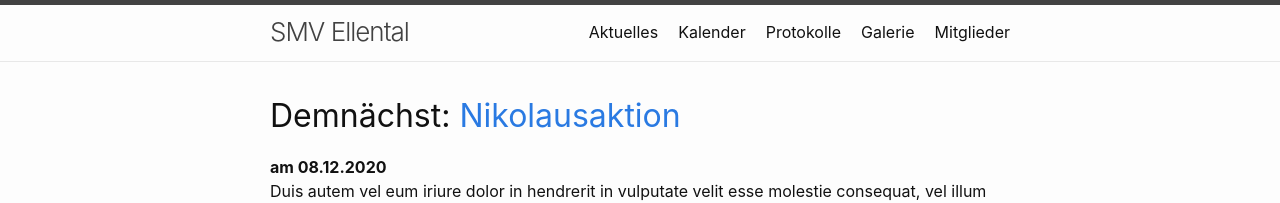
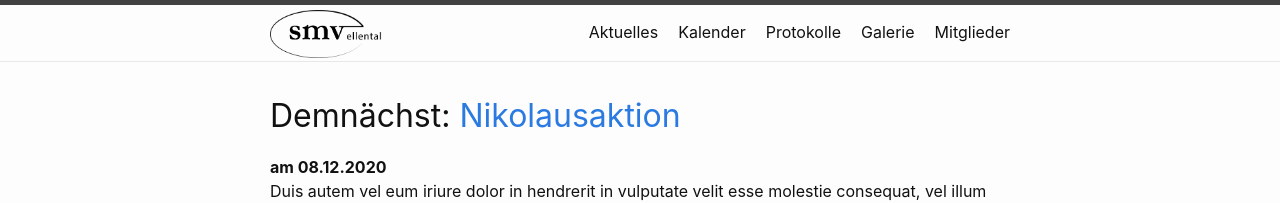
Before and after one commit to TheCrazyMaffin/smv-website, a Jekyll site: the page built from index.html, in a window 1280 px wide. Shown: the top 203 px of the page. Built offline with Jekyll 4.4.1, drawn with Linux system fonts in a browser that asks for light colours.

Commit message:
Replaced navbar title with logo

```diff
--- a/_includes/header.html
+++ b/_includes/header.html
@@ -1,7 +1,8 @@
 <header class="site-header">
 
     <div class="wrapper">
-      <a class="site-title" rel="author" href="{{ "/" | relative_url }}">{{ site.title | escape }}</a>
+        <a class="site-title" rel="author" href="{{ '/' | relative_url }}"><img src="./assets/images/logo.png" style="height: 3rem;"></img>
+        </a>
 
         <nav class="site-nav">
             <input type="checkbox" id="nav-trigger" class="nav-trigger" />
@@ -15,8 +16,7 @@
 
             <div class="trigger">
                 {%- for navEl in site.data.navigation -%}
-              <a class="page-link" href="{{ navEl.link | relative_url }}">{{ navEl.name | escape }}</a>
-            {%- endfor -%}
+                <a class="page-link" href="{{ navEl.link | relative_url }}">{{ navEl.name | escape }}</a> {%- endfor -%}
             </div>
         </nav>
     </div>
```
Also changed, not shown: Gemfile.lock, assets/images/logo.png (added). Lines whose indentation alone changed are shown as unchanged.
